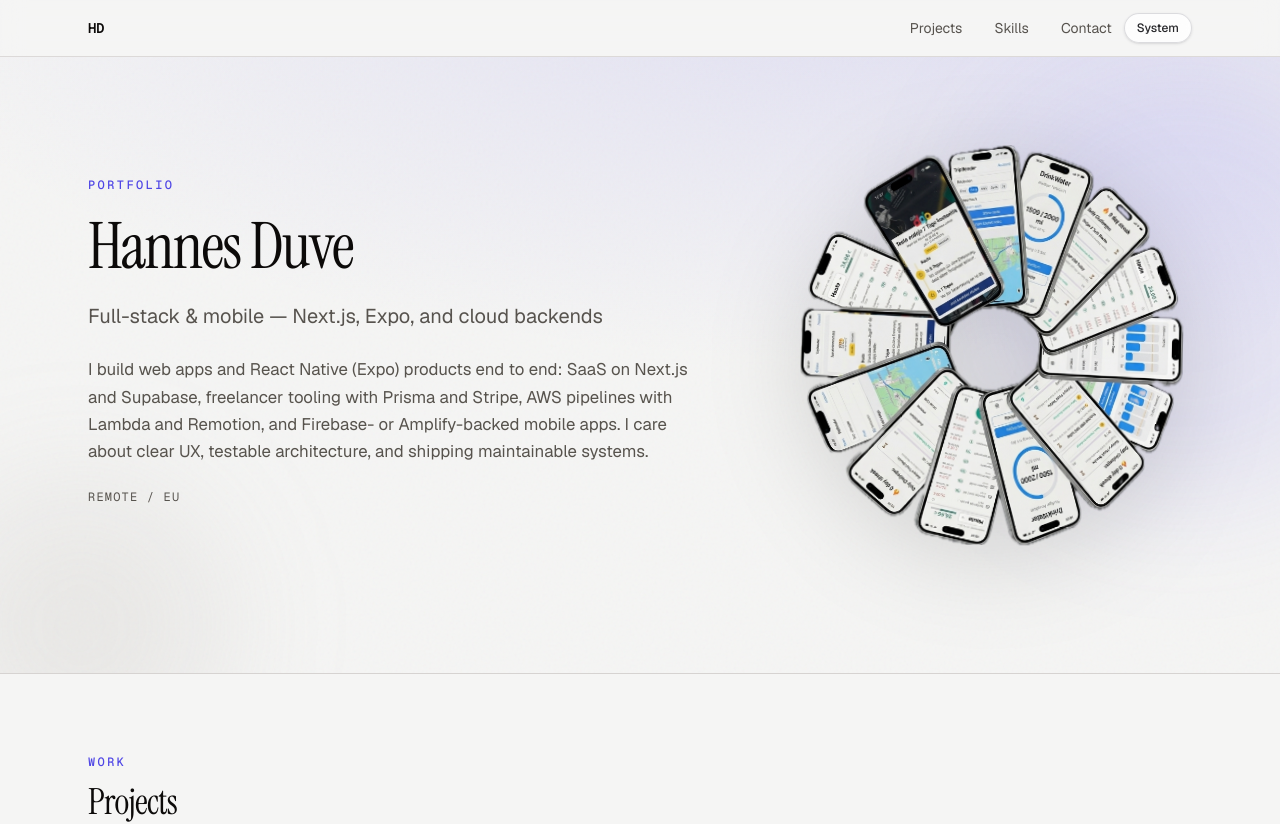
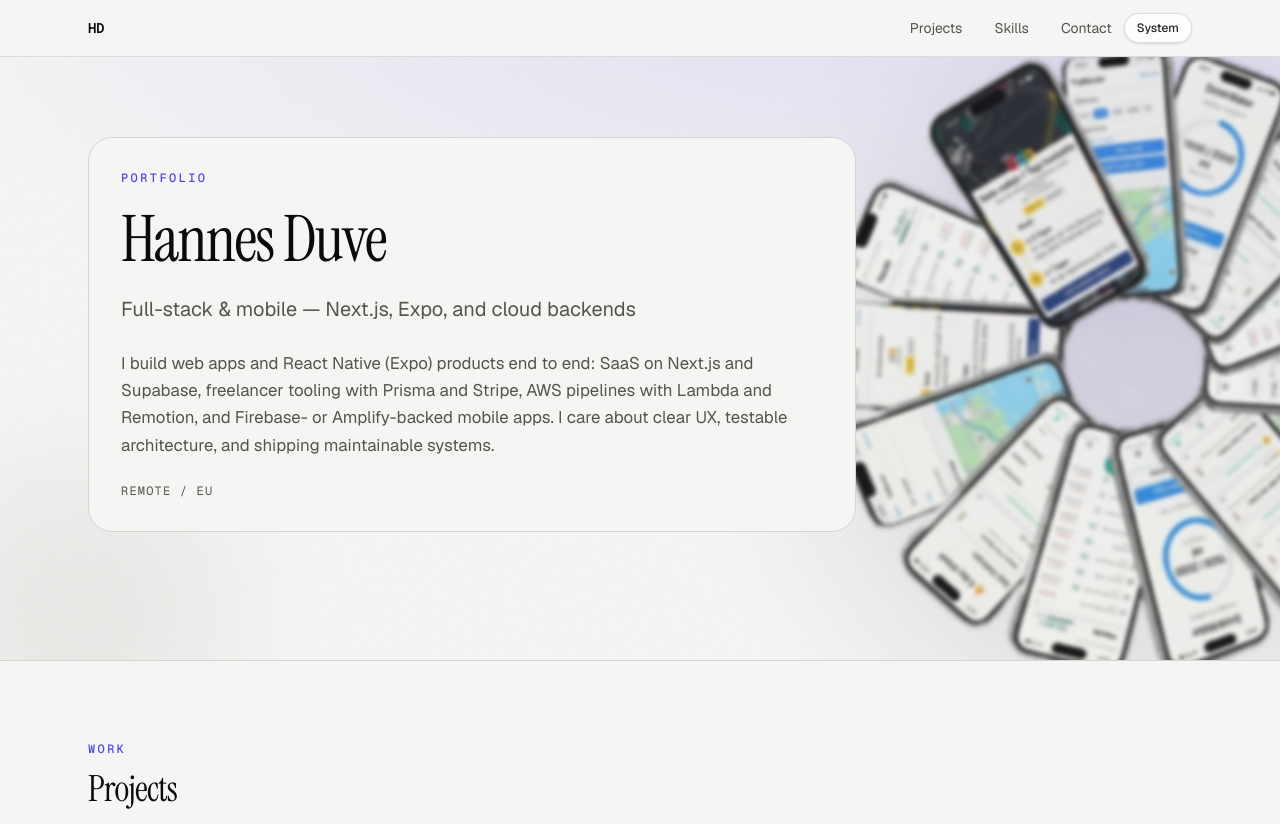
Before and after one commit to HaDuve/Portfolio, a Next.js app in the folder frontend/: page / in a window 1280 px wide. Shown: the top 824 px of the page. Built offline with nearby package versions, Linux system fonts and the light colour scheme.

Commit message:
FIX: improve fan + media style

```diff
--- a/frontend/src/components/Hero.tsx
+++ b/frontend/src/components/Hero.tsx
@@ -34,10 +34,17 @@ export function Hero({ profile, introDone }: Props) {
       />
       <div className="grain pointer-events-none absolute inset-0" aria-hidden />
 
-      <div className="relative mx-auto max-w-6xl px-4 pb-24 pt-16 sm:px-6 sm:pb-32 sm:pt-20">
-        <div className="grid items-center gap-12 lg:grid-cols-[minmax(0,1fr)_minmax(240px,420px)] lg:gap-14 xl:gap-16">
+      <div
+        className="pointer-events-none absolute inset-0 z-[1] flex items-center justify-end overflow-hidden"
+        aria-hidden
+      >
+        <HeroFan sectionRef={sectionRef} />
+      </div>
+
+      <div className="relative z-10 mx-auto max-w-6xl pb-24 pt-16 pl-4 pe-[clamp(1.25rem,min(38vw,22rem))] sm:pb-32 sm:pt-20 sm:pl-6 sm:pe-[clamp(1.25rem,min(34vw,28rem))]">
+        <div className="grid items-center gap-12">
           <motion.div
-            className="min-w-0 max-w-3xl"
+            className="min-w-0 max-w-3xl rounded-xl border border-border bg-background p-6 sm:p-8"
             initial={reduce ? false : "hidden"}
             animate={showContent ? "visible" : "hidden"}
             variants={{
@@ -116,36 +123,6 @@ export function Hero({ profile, introDone }: Props) {
               {profile.location}
             </motion.p>
           </motion.div>
-
-          <motion.div
-            className="flex min-w-0 justify-center lg:justify-end lg:pt-2"
-            initial={reduce ? false : "hidden"}
-            animate={showContent ? "visible" : "hidden"}
-            variants={{
-              hidden: {
-                opacity: 0,
-                y: 28,
-                scale: 0.88,
-                rotate: -22,
-                filter: "blur(8px)",
-              },
-              visible: {
-                opacity: 1,
-                y: 0,
-                scale: 1,
-                rotate: 0,
-                filter: "blur(0px)",
-                transition: {
-                  duration: 0.85,
-                  ease,
-                  delay: reduce ? 0 : 0.36,
-                },
-              },
-            }}
-            style={{ transformOrigin: "50% 50%" }}
-          >
-            <HeroFan sectionRef={sectionRef} />
-          </motion.div>
         </div>
       </div>
     </section>
--- a/frontend/src/components/HeroFan.tsx
+++ b/frontend/src/components/HeroFan.tsx
@@ -12,6 +12,15 @@ import type { RefObject } from "react";
 
 /** Source: `assets/Fan_object.png` → copied to `public/fan-object.png` (alpha). */
 const FAN_SRC = "/fan-object.png";
+
+/** Pre-scale fan box; outer wrapper applies scale + light blur (background treatment). */
+const FAN_BOX =
+  "relative aspect-square w-[min(92vw,300px)] max-w-[min(100%,400px)] shrink-0";
+
+/** Visual scale vs base box (~70% of prior 3× treatment). */
+const FAN_SCALE = "scale-[2.1]";
+/** Barely-there defocus so the fan stays background-like. */
+const FAN_BLUR = "blur-[1px]";
 
 type Props = {
   sectionRef: RefObject<HTMLElement | null>;
@@ -41,15 +50,15 @@ export function HeroFan({ sectionRef }: Props) {
   if (reduce) {
     return (
       <div
-        className="relative mx-auto aspect-square w-[min(92vw,300px)] max-w-[min(100%,400px)] sm:w-[min(80vw,360px)] lg:mx-0 lg:ml-auto lg:w-full"
+        className={`${FAN_BOX} origin-center ${FAN_SCALE} ${FAN_BLUR} opacity-90`}
         aria-hidden
       >
         <Image
           src={FAN_SRC}
           alt=""
           fill
-          sizes="(max-width: 1024px) 92vw, 400px"
-          className="object-contain object-center drop-shadow-[0_16px_48px_rgba(0,0,0,0.14)] dark:drop-shadow-[0_20px_56px_rgba(0,0,0,0.4)]"
+          sizes="(max-width: 1024px) 100vw, min(1200px, 90vw)"
+          className="object-contain object-center drop-shadow-[0_16px_48px_rgba(0,0,0,0.12)] dark:drop-shadow-[0_20px_56px_rgba(0,0,0,0.35)]"
           priority
         />
       </div>
@@ -58,7 +67,7 @@ export function HeroFan({ sectionRef }: Props) {
 
   return (
     <div
-      className="relative mx-auto aspect-square w-[min(92vw,300px)] max-w-[min(100%,400px)] sm:w-[min(80vw,360px)] lg:mx-0 lg:ml-auto lg:w-full"
+      className={`${FAN_BOX} origin-center ${FAN_SCALE} ${FAN_BLUR} opacity-90`}
       aria-hidden
     >
       <motion.div
@@ -69,8 +78,8 @@ export function HeroFan({ sectionRef }: Props) {
           src={FAN_SRC}
           alt=""
           fill
-          sizes="(max-width: 1024px) 92vw, 400px"
-          className="object-contain object-center drop-shadow-[0_16px_48px_rgba(0,0,0,0.14)] dark:drop-shadow-[0_20px_56px_rgba(0,0,0,0.4)]"
+          sizes="(max-width: 1024px) 100vw, min(1200px, 90vw)"
+          className="object-contain object-center drop-shadow-[0_16px_48px_rgba(0,0,0,0.12)] dark:drop-shadow-[0_20px_56px_rgba(0,0,0,0.35)]"
           priority
         />
       </motion.div>
--- a/frontend/src/components/ParallaxMedia.tsx
+++ b/frontend/src/components/ParallaxMedia.tsx
@@ -11,7 +11,7 @@ type Props = {
   priority?: boolean;
   /** Outer frame: aspect + overflow hidden */
   frameClassName: string;
-  /** App screenshots: centered, 90% of frame height, contain (web uses full-bleed cover) */
+  /** App screenshots: centered, 90% frame height × 1.5 scale, contain (web uses full-bleed cover) */
   mediaKind?: "app" | "web";
 };
 
@@ -40,7 +40,7 @@ export function ParallaxMedia({
   if (mediaKind === "app") {
     const appContent = (
       <div className="absolute inset-0 flex items-center justify-center">
-        <div className="relative h-[90%] w-full">
+        <div className="relative h-[90%] w-full origin-center scale-[1.5]">
           <Image
             src={imageUrl}
             alt={alt}
```
